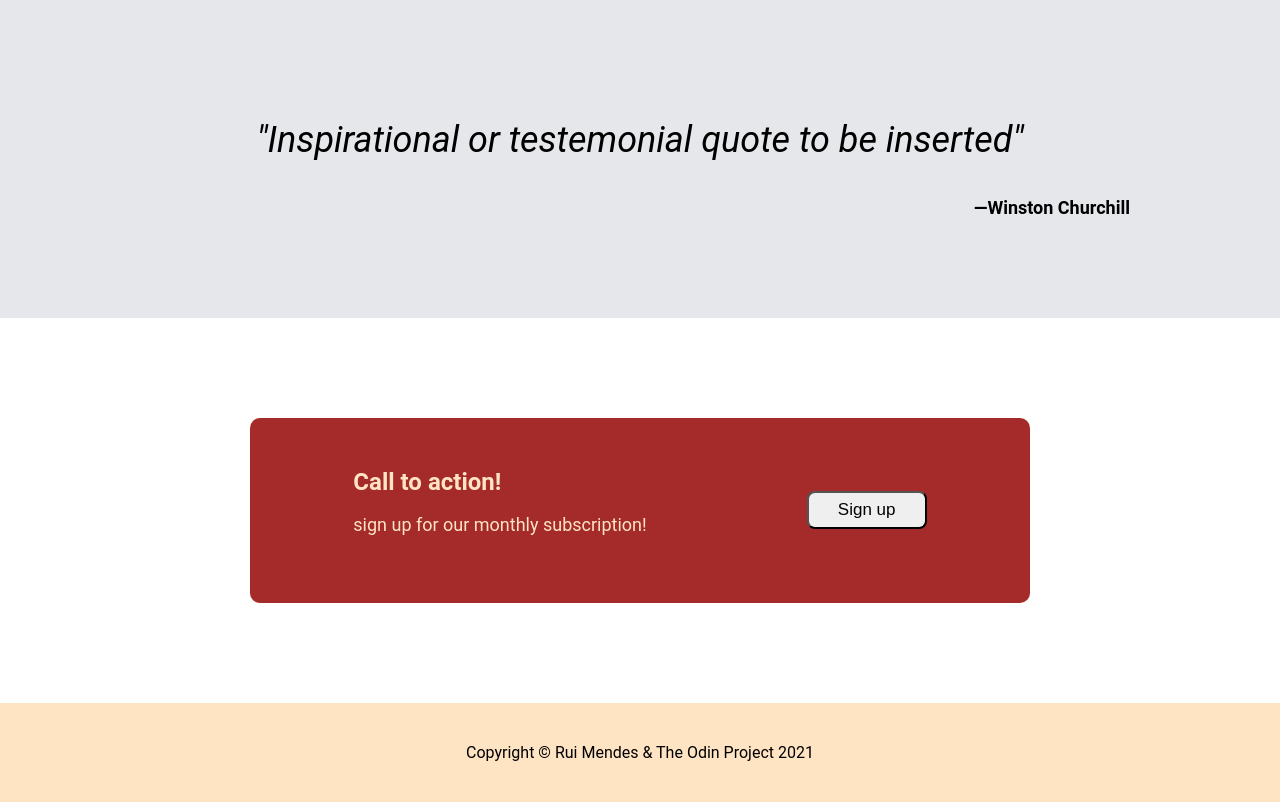
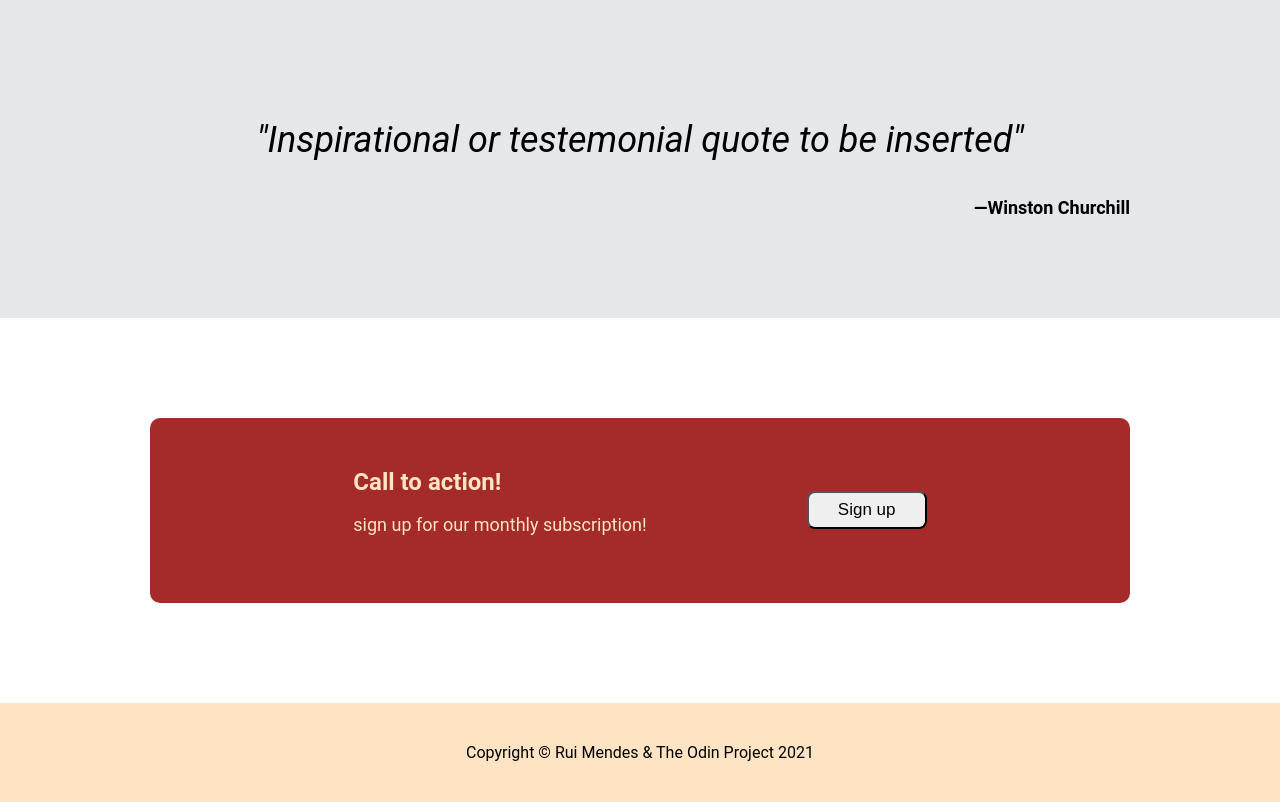
Before and after one commit to RuiMendez/Landing-Page, a plain HTML site: page index.html in a window 1280 px wide. Shown: the part 863-1665 px from the top of the page. Drawn offline with Linux system fonts and the light colour scheme.

Commit message:
page alignment finished

```diff
--- a/style.css
+++ b/style.css
@@ -150,14 +150,19 @@ figcaption {
 
 /*Sign-up Section*/
 
+.container {
+    margin-left: 150px;
+    margin-right: 150px;
+}
+
 .sign-up .container {
     background-color: brown;
     display: flex;
     gap: 10em;
     justify-content: center;
     align-items: center;
-    margin-left: 250px;
-    margin-right: 250px;
+    /*margin-left: 250px;
+    margin-right: 250px;*/
     margin-top: 100px;
     margin-bottom: 100px;
     padding-top: 50px;
```
